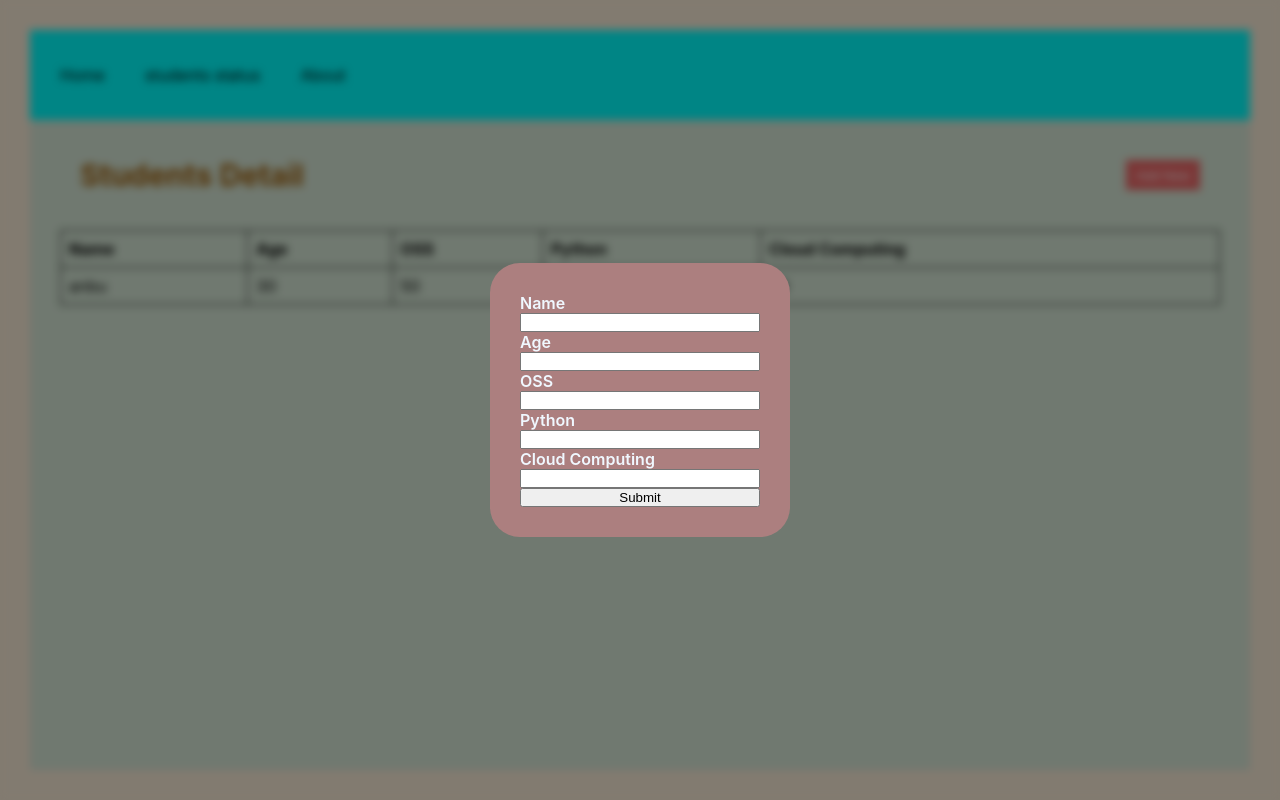
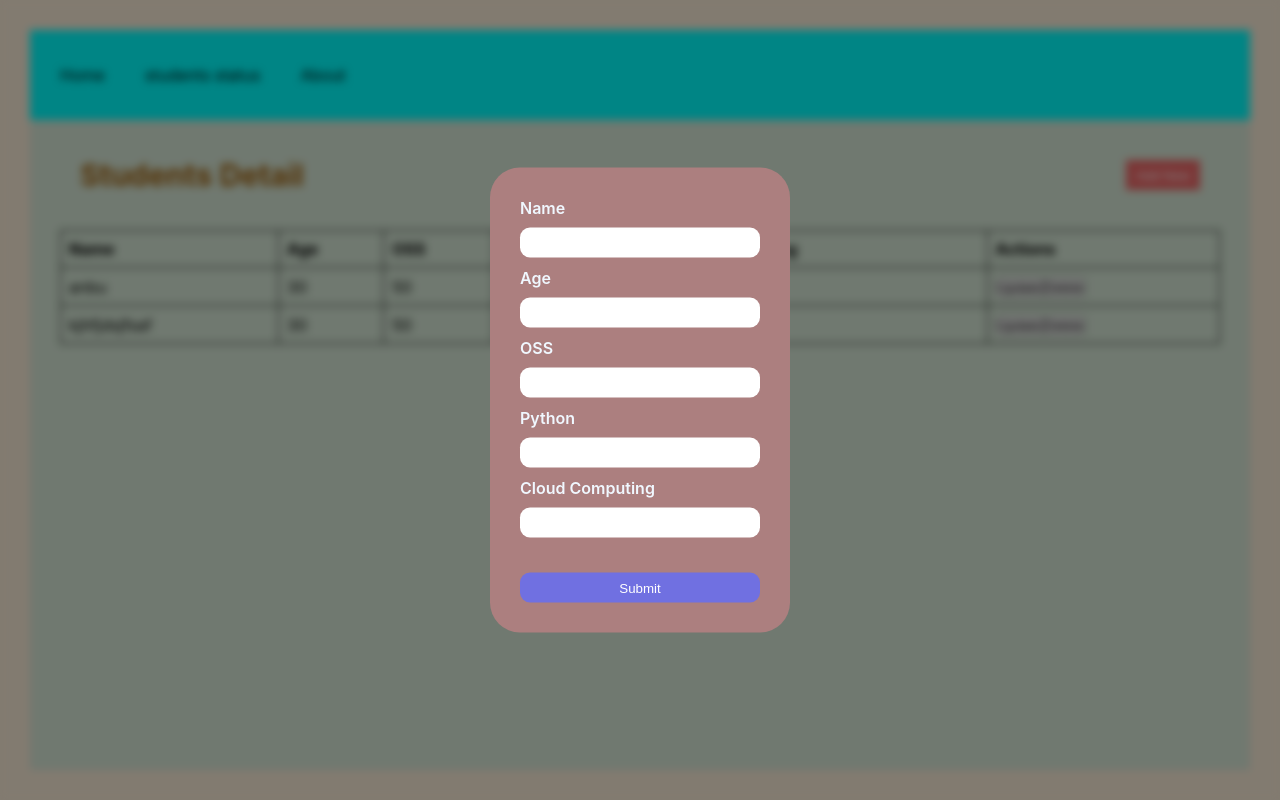
Before and after one commit to yesudoss-aeq/react-crud, a React (Create React App) app: page /students in a window 1280 px wide. Both pictures are taken after a click on the button "Add New". Built offline with nearby package versions, Linux system fonts and the light colour scheme.

Commit message:
Crud operation started .

```diff
--- a/src/components/students/index.jsx
+++ b/src/components/students/index.jsx
@@ -4,6 +4,7 @@ import styles from "./students.module.css";
 const StudentStatus = () => {
   const [table, setTable] = useState([
     { name: "anbu", age: 30, oss: 50, python: 50, cloud: 50 },
+    { name: "kjhfjdsjfsaf", age: 30, oss: 50, python: 50, cloud: 50 },
   ]);
   const [form, setForm] = useState(false);
   const [name, setName] = useState("");
@@ -11,8 +12,40 @@ const StudentStatus = () => {
   const [oss, setOss] = useState("");
   const [python, setPyton] = useState("");
   const [cloud, setCloud] = useState("");
+  const [formStatus, setFormStatus] = useState("submit");
 
-  const submitHandler = () => {};
+  const reset = () => {
+    setName("");
+    setAge("");
+    setOss("");
+    setCloud("");
+    setPyton("");
+  };
+
+  const submitHandler = () => {
+    const data = {
+      name: name,
+      age: Age,
+      oss: oss,
+      python: python,
+      cloud: cloud,
+    };
+    setTable([...table, data]);
+    setForm(false);
+    reset();
+  };
+
+  const updateHandler = (index) => {
+    setFormStatus("update");
+    const tableData = [...table];
+    const upadteObject = tableData[index];
+    setName(upadteObject.name);
+    setAge(upadteObject.age);
+    setOss(upadteObject.oss);
+    setPyton(upadteObject.python);
+    setCloud(upadteObject.cloud);
+    setForm(true);
+  };
 
   return (
     <>
@@ -30,6 +63,7 @@ const StudentStatus = () => {
                 <th>OSS</th>
                 <th>Python</th>
                 <th>Cloud Computing</th>
+                <th>Actions</th>
               </tr>
             </thead>
             <tbody>
@@ -40,6 +74,10 @@ const StudentStatus = () => {
                   <td>{val.oss}</td>
                   <td>{val.python}</td>
                   <td>{val.cloud}</td>
+                  <td>
+                    <button onClick={() => updateHandler(i)}>Update</button>
+                    <button>Delete</button>
+                  </td>
                 </tr>
               ))}
             </tbody>
@@ -47,7 +85,14 @@ const StudentStatus = () => {
         </div>
       </div>
       {form && (
-        <div className={styles.backdrop}>
+        <>
+          <div
+            onClick={() => {
+              setForm(false);
+              reset();
+            }}
+            className={styles.backdrop}
+          ></div>
           <div className={styles.formContainer}>
             <form
               action=""
@@ -89,7 +134,7 @@ const StudentStatus = () => {
               <button type="submit">Submit</button>
             </form>
           </div>
-        </div>
+        </>
       )}
     </>
   );
--- a/src/components/students/students.module.css
+++ b/src/components/students/students.module.css
@@ -70,8 +70,37 @@
   display: flex;
   flex-direction: column;
   width: 100%;
+  gap: 10px;
 }
 .formContainer form label {
   color: aliceblue;
   font-weight: 600;
 }
+
+.formContainer form input {
+  height: 30px;
+  border-radius: 10px;
+  border: none;
+  outline: none;
+}
+
+.formContainer form button {
+  height: 30px;
+  background-color: rgb(112, 112, 225);
+  outline: none;
+  border: none;
+  border-radius: 10px;
+  color: white;
+  margin-top: 25px;
+  cursor: pointer;
+}
+
+.formContainer form button:hover {
+  background-color: rgb(75, 75, 237);
+}
+.formContainer {
+  position: absolute;
+  top: 50%;
+  left: 50%;
+  transform: translate(-50%, -50%);
+}
```
